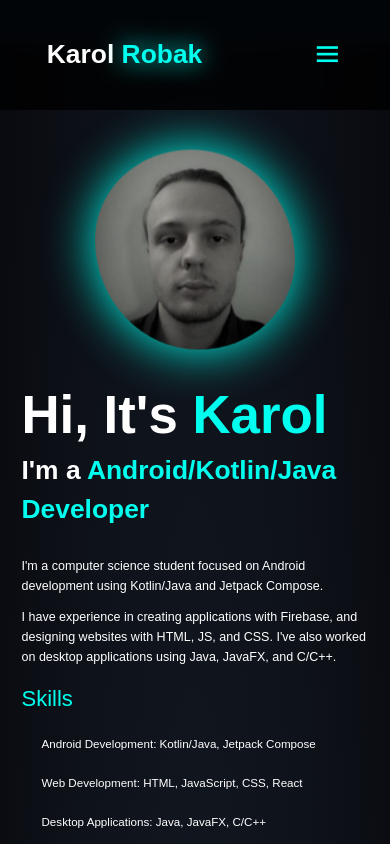
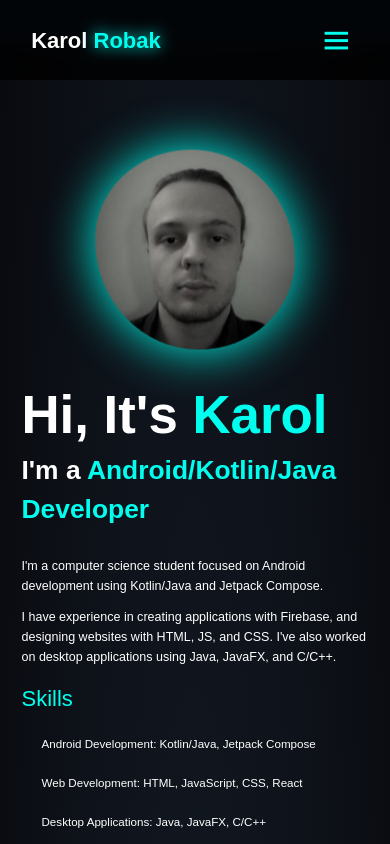
Before and after one commit to VoidSamuraj/Portfolio, a Next.js app: page / in a window 390 px wide. Shown: the top 844 px of the page. Built offline with nearby package versions, Linux system fonts and the light colour scheme.

Commit message:
mobile bugfix

```diff
--- a/src/styles/courses.css
+++ b/src/styles/courses.css
@@ -78,6 +78,9 @@
 .order-table tr>td:nth-child(3),
 .order-table tr>td:nth-child(5) {
   text-align: center;
+}
+.order-table tr>td:nth-child(2){
+  min-width: 150px;
 }
 
 td>i {
--- a/src/styles/globals.css
+++ b/src/styles/globals.css
@@ -91,7 +91,9 @@ body {
   width: 80rem;
   font-weight: 800;
 }
-
+.mySvg text.text-body{
+  font-size: 44px;
+}
 .mySvg text.text-body:first-of-type{
   fill: white;
   animation: 4s animateStroke;
@@ -435,7 +437,68 @@ span {
     margin-top: 2rem;
     margin-bottom: 0;
   }
+  #menu-icon{
+    font-size: 4rem;
+    padding: 5px;
+  }
+  .header{
+    padding: 3rem 12% 3rem;;
+  }
 }
+@media (max-width:700px){
+  .mySvg{
+    transform: scale(0.8);
+  }
+
+}
+@media (max-width:600px){
+
+  .navbar.open {
+    width: 100%;
+    border-radius: 0;
+  }
+  .navbar a {
+    margin: 2rem auto;
+}
+}
+@media (max-width:500px){
+  .mySvg{
+    transform: scale(0.6);
+  }
+  .header{
+    padding: 2rem 8% 2rem;;
+  }
+  .logo span {
+    text-shadow: 0 0 15px var(--main-color);
+}
+}
+@media (max-width:400px){
+
+  .logo{
+    font-size: 2.5rem;
+  }
+  .logo span {
+    text-shadow: 0 0 15px var(--main-color);
+}
+}
+@media (max-width:350px){
+  .mySvg{
+    transform: scale(0.5);
+  }
+}
+@media (max-width:300px){
+  .logo{
+    font-size: 2rem;
+  }
+}
+
+
+@media (max-width:275px){
+  .mySvg{
+    transform: scale(0.4);
+  }
+}
+
 @keyframes animateStroke{
 
   0%{
```
